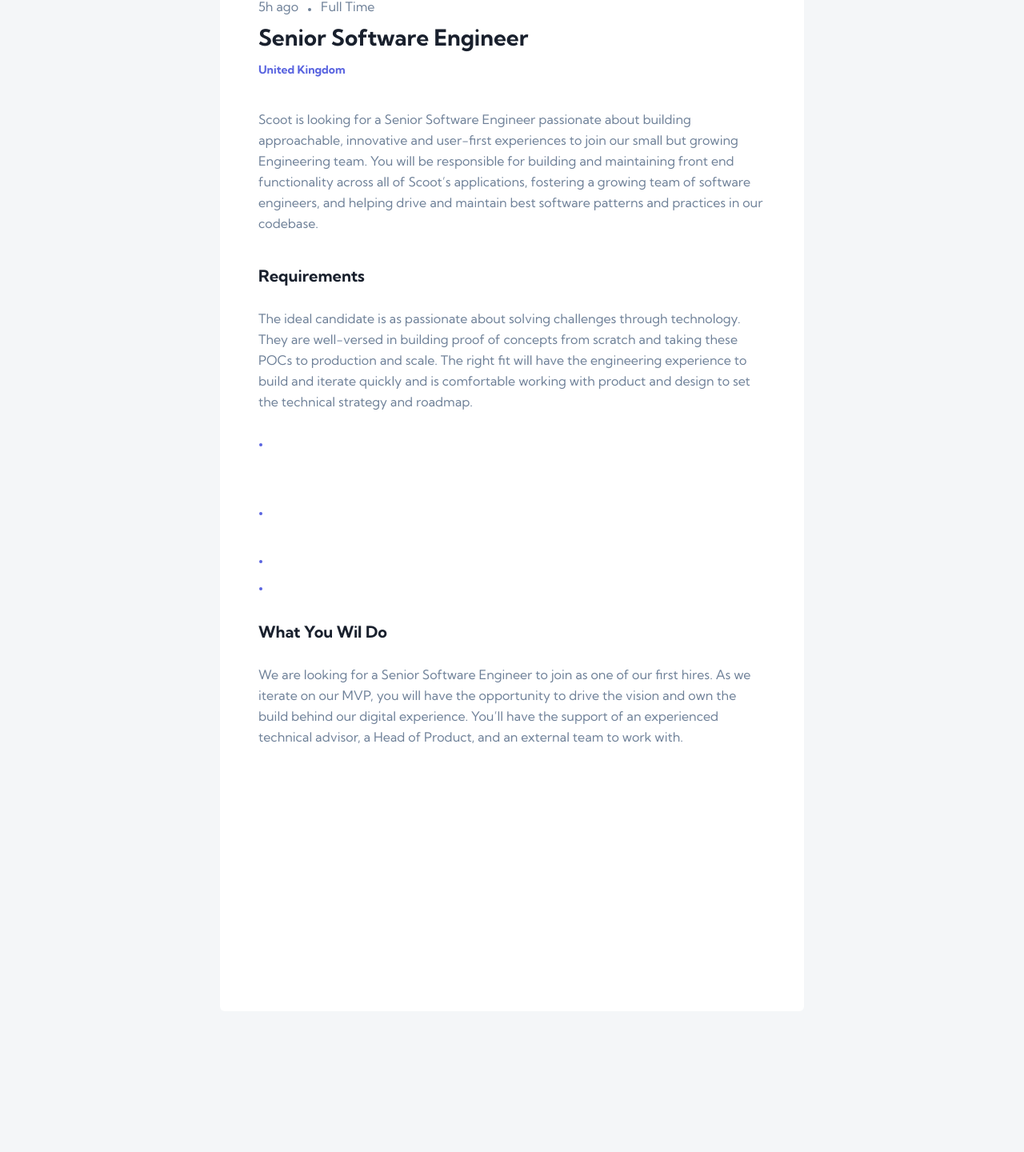
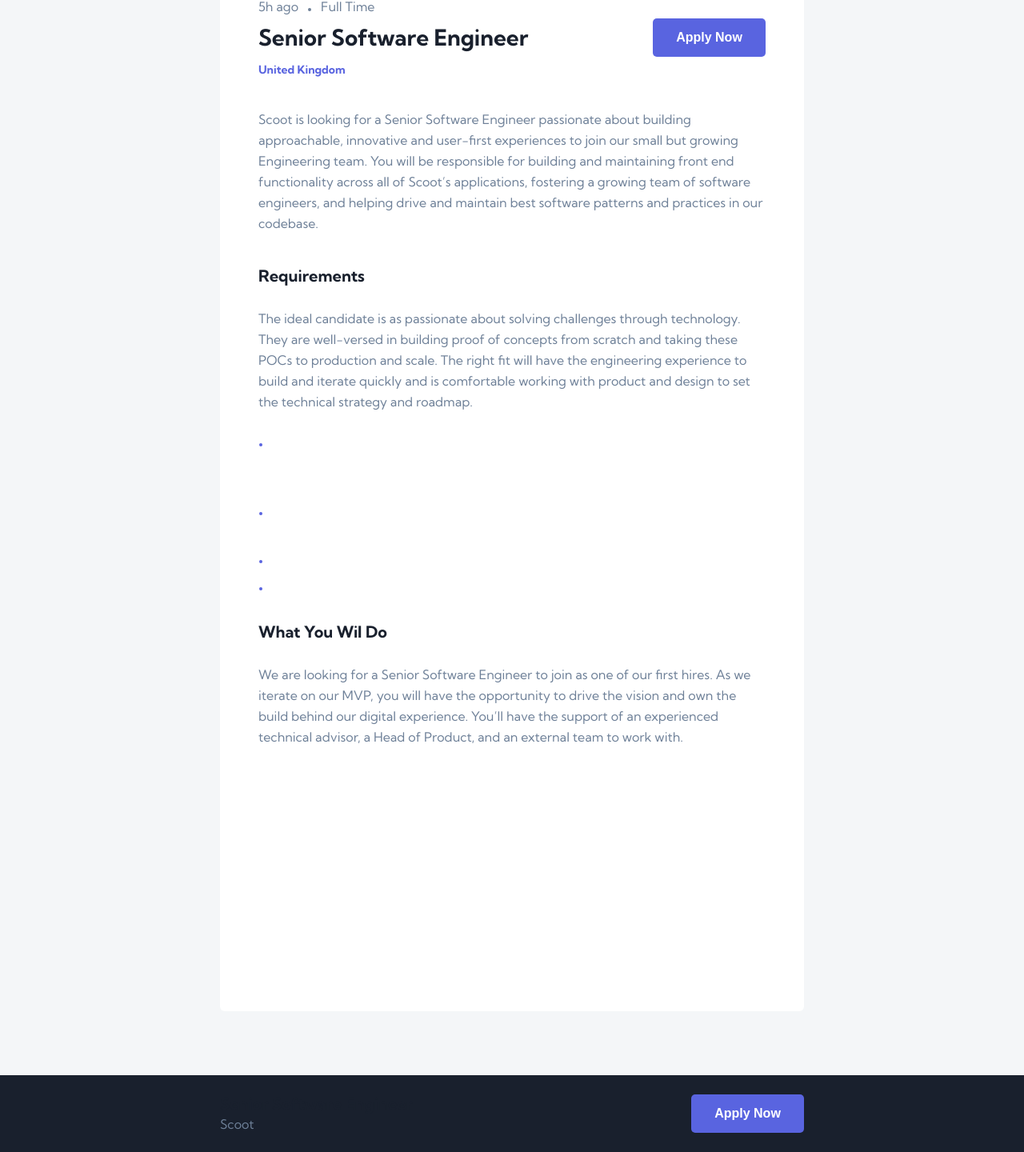
Before and after one commit to maurodollinger/devjobs-web-app, a React (Create React App) app: page /devjobs-web-app/detail/1 in a window 1280 px wide. Shown: the part 343-1783 px from the top of the page at 80% size. Built offline with nearby package versions, Linux system fonts and the light colour scheme.

Commit message:
Detail - styles

```diff
--- a/src/Components/Detail/Detail.js
+++ b/src/Components/Detail/Detail.js
@@ -4,6 +4,7 @@ import Card from '../UI/Card/Card';
 import { useParams } from 'react-router-dom';
 import { useLocation } from 'react-router';
 import jsonData from '../../data/data.json';
+import Button from '../UI/Button/Button';
 
 const Detail = () => {
   const location = useLocation();
@@ -21,11 +22,19 @@ const Detail = () => {
                 <img src={`/${currentPath}${fixAssetPath(job.logo)}`} alt={job.company}></img>
               </div>
               <div className={styles.dh_info}>
+                <div>
                   <h3>{job.company}</h3>
                   <p>{job.website}</p>
                 </div>
+                <div className='headerButton'>
+                  <a target='_blank' href={job.website} rel="noreferrer">
+                    <Button>Company Site</Button>
+                  </a>
+                </div>
+              </div>
             </Card>
             <Card className={styles.detailCard}>
+              <div>
                 <div>
                   <p className={styles.p}>
                     {job.postedAt}
@@ -38,6 +47,12 @@ const Detail = () => {
                   </p>
                   <h1>{job.position}</h1>
                   <h4>{job.location}</h4>
+                </div>
+                <div>
+                  <a href={job.apply} target='_blank' rel="noreferrer">
+                    <Button>Apply Now</Button>
+                  </a>
+                </div>
               </div>
               <p>{job.description}</p>
               <h3>Requirements</h3>
@@ -55,6 +70,19 @@ const Detail = () => {
                 ))}
               </ul>
             </Card>
+            <footer>
+              <div className={styles.container}>
+                <div>
+                  <h3>{job.position}</h3>
+                  <p>{job.company}</p>
+                </div>
+                <a href={job.apply} target='_blank' rel="noreferrer">
+                  <Button>
+                      Apply Now
+                  </Button>
+                </a>
+              </div>
+            </footer>
           </Fragment>
         )}
       </div>
--- a/src/Components/Detail/Detail.module.scss
+++ b/src/Components/Detail/Detail.module.scss
@@ -29,15 +29,18 @@
             margin-bottom:11rem;
         }
         @media screen and (max-width: 1023px) and (min-width: 750px){
-            margin-bottom:3.31rem;
+            margin-bottom:9.31rem;
 
         }
         @media screen and (max-width: 749px){
-            margin-bottom:4rem;
+            margin-bottom:10rem;
             padding: 1.5rem;
         }
-        div:first-child{
+        > div:first-child{
             margin-bottom: 2.5rem;
+            display: flex;
+            justify-content: space-between;
+            align-items: center;
             p{
                 line-height: normal;
             }
@@ -97,11 +100,52 @@
             border-bottom-left-radius:0.375rem;
         }
         .dh_info{
+            width: calc(100% - 8.75rem);
             padding-left: 2.5rem;
             display: flex;
-            align-items: flex-start;
-            justify-content: center;
-            flex-direction: column;
+            align-items: center;
+            justify-content: space-between;
+            > div:first-child{
+                display: flex;
+                align-items: flex-start;
+                justify-content: center;
+                flex-direction: column;
+            }
+           button{
+            margin-right: 2.69rem;
+            color: #5964E0;
+            background:rgba(89, 100, 224, 0.1);
+            &:hover{
+                background:rgba(89, 100, 224, 0.3512);
+            }
+           }
+        }
+    }
+    position: relative;
+    footer{
+        position: absolute;
+        bottom: 0;
+        width: 100%;
+        height: 6rem;
+        left: 0;
+        background-color: white;
+        display: flex;
+        justify-content: center;
+        @media screen and (max-width: 749px){
+            .container > div{
+                display: none;
+            }
+            button,a{
+                width: 100%;
+            }
+        }
+        p{
+            color:#6E8098;
+        }
+        > div{
+            display: flex;
+            justify-content: space-between;
+            align-items: center;
         }
     }
 }
--- a/src/Components/Filter/Filter.js
+++ b/src/Components/Filter/Filter.js
@@ -3,6 +3,7 @@ import Card from '../UI/Card/Card';
 import styles from './Filter.module.scss';
 import Context from '../Context/context';
 import CustomCheckbox from '../UI/CustomCheckbox/CustomCheckbox';
+import Button from '../UI/Button/Button';
 
 const Filter = () => {
   const [inputTextValue, setInputTextValue] = useState('');
@@ -83,16 +84,16 @@ const Filter = () => {
             </div>
             <div>
               <CustomCheckbox/>
-              <button>Search</button>
+              <Button>Search</Button>
             </div>
           </div>
           <div className={styles.filterSearchMobile}>
             <span onClick={()=>handleModal()} className={`${styles.filterIcon} filterIconMobile`}>
               <svg width="20" height="20" xmlns="http://www.w3.org/2000/svg"><path d="M19.108 0H.86a.86.86 0 00-.764.455.833.833 0 00.068.884l6.685 9.202.007.01c.242.32.374.708.375 1.107v7.502a.825.825 0 00.248.594.865.865 0 00.942.18l3.756-1.4c.337-.1.56-.41.56-.784v-6.092c0-.399.132-.787.375-1.108l.007-.009 6.685-9.202c.19-.26.217-.6.068-.884A.86.86 0 0019.108 0z" fill="#6E8098" fillRule="nonzero"/></svg>
             </span>
-            <button>
+            <Button>
               <span className={styles.filterSearchIcon}></span>
-            </button>
+            </Button>
           </div>
         </form>
       </Card>
--- a/src/Components/Filter/Filter.module.scss
+++ b/src/Components/Filter/Filter.module.scss
@@ -66,24 +66,8 @@
     }
 
 
-
     button{
-        height: 3rem;
-       // flex-shrink: 0;
-        border-radius: 0.3125rem;
-        background: #5964E0;
-        color: #FFF;
-        font-family: Kumbh Sans;
-        font-size: 1rem;
-        font-style: normal;
-        font-weight: 700;
-        line-height: normal;
-        border: 0;
         margin-right: 1rem;
-        cursor: pointer;
-        &:hover{
-            background: #939BF4;
-        }
     }
 
     .rightInputs{
@@ -98,6 +82,7 @@
         }
         button{
             width: 7.6875rem;
+            flex-shrink: 1;
         }
     }
 
--- a/src/Components/JobsSection/JobsSection.js
+++ b/src/Components/JobsSection/JobsSection.js
@@ -4,7 +4,7 @@ import styles from './JobsSection.module.scss';
 import Card from '../UI/Card/Card';
 import { useLocation } from 'react-router';
 import { Link } from 'react-router-dom';
-
+import Button from '../UI/Button/Button';
 
 export const JobCard = ({job}) =>{
   const location = useLocation();
@@ -47,7 +47,7 @@ const JobsSection =({data})=>{
 
       </section>
       <div className={styles.loadMore}>
-        <button>Load More</button>
+        <Button>Load More</Button>
       </div>
     </Fragment>);
 };
--- a/src/Components/JobsSection/JobsSection.module.scss
+++ b/src/Components/JobsSection/JobsSection.module.scss
@@ -91,24 +91,5 @@
   @media screen and (max-width: 750px) {
     margin: 0rem 0 3.81rem;
   }
-  button{
-    border-radius: 0.3125rem;
-    background: #5964E0;
-    width: 8.8125rem;
-    height: 3rem;
-    flex-shrink: 0;
-    color: #FFF;
-    text-align: center;
-    font-size: 1rem;
-    font-style: normal;
-    font-weight: 700;
-    line-height: normal;
-    outline: 0;
-    border: none;
-    cursor: pointer;
-    &:hover{
-      background: #939BF4;
-    }
-  }
 
 }
--- /dev/null
+++ b/src/Components/UI/Button/Button.js
@@ -0,0 +1,16 @@
+import React from 'react';
+import PropTypes from 'prop-types';
+import styles from './Button.module.scss';
+
+const Button = (props) =>{
+  return(
+    <button className={styles.button}>
+      {props.children}
+    </button>);
+};
+
+Button.propTypes = {
+  children: PropTypes.string.isRequired,
+};
+
+export default Button;
--- /dev/null
+++ b/src/Components/UI/Button/Button.module.scss
@@ -0,0 +1,19 @@
+.button{
+    border-radius: 0.3125rem;
+    background: #5964E0;
+    width: 8.8125rem;
+    height: 3rem;
+    flex-shrink: 0;
+    color: #FFF;
+    text-align: center;
+    font-size: 1rem;
+    font-style: normal;
+    font-weight: 700;
+    line-height: normal;
+    outline: 0;
+    border: none;
+    cursor: pointer;
+    &:hover{
+      background: #939BF4;
+    }
+  }
--- a/src/scss/commons.scss
+++ b/src/scss/commons.scss
@@ -92,4 +92,16 @@ p{
     span.filterIconMobile svg path{
         fill:#FFFFFF!important;
     }
+    .headerButton{
+        button{
+            background: rgba(255, 255, 255, 0.1)!important;
+            color: #FFF!important;
+            &:hover{
+                background: rgba(255, 255, 255, 0.25)!important;
+            }
+        }
+    }
+    footer{
+        background-color: #19202D!important;
+    }
 }
```
Lines whose indentation alone changed are shown as unchanged.
